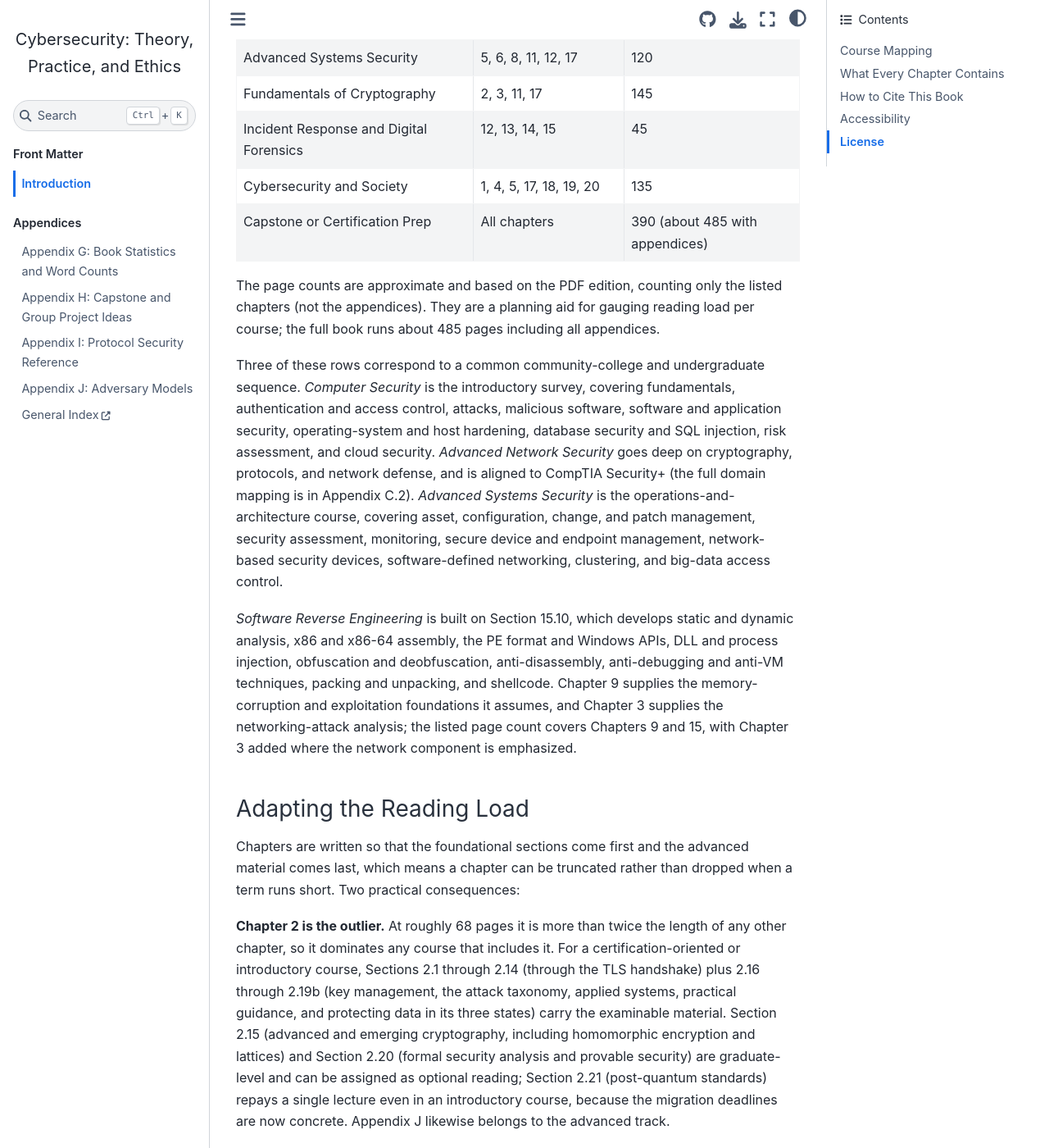
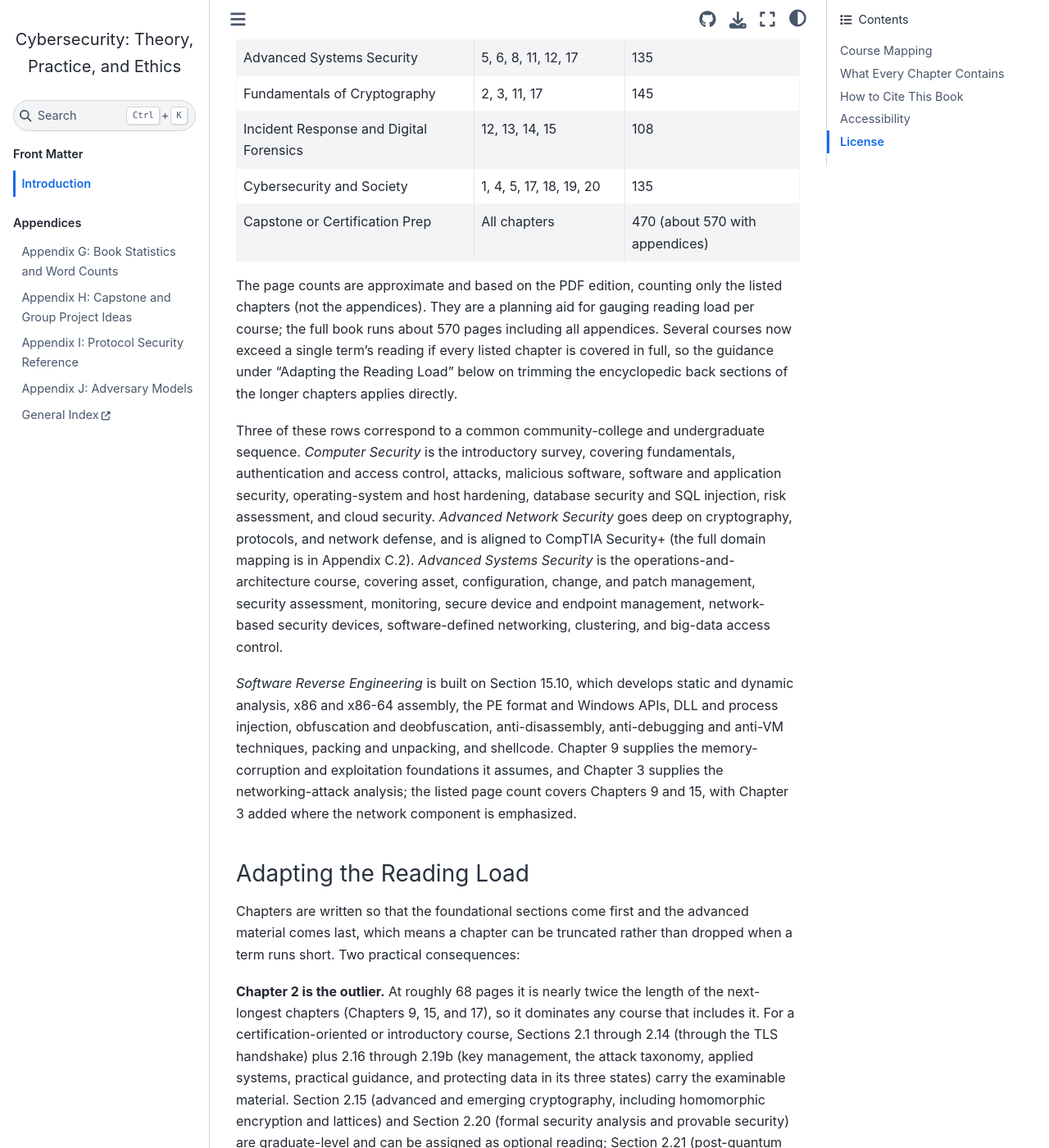
Before and after one commit to devharsh/cybersec-textbook, a Jupyter Book: the page built from chapters/00_intro/introduction.md, in a window 1280 px wide and 1400 px high, scrolled down 948 px. Shown: the whole window at 82% size. Built offline with Jupyter Book 1.0.4 settings and Sphinx 7.4.7 and the Sphinx Book theme 1.1.4, drawn with Linux system fonts in a browser that asks for light colours; pages that are not in the unit, such as notebooks, are missing from menus; some of the changed text lies outside the part shown.

Commit message:
Expand Ch9/12/13/14/15 to reach 100-120 pages per course (IR and SRE)
Deepen the two shared-chapter courses to a full-semester reading load:

Software Reverse Engineering (Ch9, 15, +3): 32 -> 100 pages
- Ch9: machine model (registers/stack/calling conventions), GDB debugger
  session, ROP worked end to end, glibc heap internals, mitigation bypass
  (info leaks, canary), Windows SEH overwrite, patch diffing / n-day,
  symbolic execution, bug-class field guide, shellcode + Metasploit
- Ch15: reading x86-64 disassembly, Windows internals, obfuscation/
  deobfuscation worked, dynamic-analysis session, script/.NET malware,
  Linux/ELF malware, config extraction at scale, WannaCry case study,
  anti-analysis catalog, YARA cookbook, analysis lab, analysis report

Incident Response and Digital Forensics (Ch12, 13, 14, 15): 45 -> 108 pages
- Ch12: packet analysis for detection, detection-engineering lifecycle,
  Snort/YARA/Sigma, SIEM correlation, NSM, threat hunting, mini pipeline
- Ch13: Sleuth Kit disk-forensics walkthrough, registry forensics in depth,
  imaging/carving, Volatility, timelines, Windows artifacts, triage lab
- Ch14: annotated incident report, containment under uncertainty, playbooks,
  tabletop/purple team, cloud/OT IR, metrics, breach-notification reference

Every new section includes worked examples, code, exercises, and answer keys.
Refresh the introduction Course Mapping page counts to match the rebuilt PDF.

```diff
--- a/chapters/00_intro/introduction.md
+++ b/chapters/00_intro/introduction.md
@@ -18,20 +18,22 @@
 | Course | Recommended Chapters | Approx. Pages |
 |---|---|---|
 | Introduction to IT Security | 1, 2, 3, 4, 5, 19 | 180 |
-| Computer Security (survey) | 1, 4, 5, 9, 10, 11, 12, 15, 17 | 165 |
-| Ethical Hacking | 1, 6, 7, 8, 9, 10, 16 | 120 |
-| Software Reverse Engineering | 9, 15 (+ 3) | 32 |
-| Computer and Network Security | 2, 3, 5, 11, 12, 17 | 180 |
-| Advanced Network Security (Security+ aligned) | 1, 2, 3, 11, 12, 15, 19 | 180 |
-| Advanced Systems Security | 5, 6, 8, 11, 12, 17 | 120 |
+| Computer Security (survey) | 1, 4, 5, 9, 10, 11, 12, 15, 17 | 220 |
+| Ethical Hacking | 1, 6, 7, 8, 9, 10, 16 | 140 |
+| Software Reverse Engineering | 9, 15 (+ 3) | 100 |
+| Computer and Network Security | 2, 3, 5, 11, 12, 17 | 195 |
+| Advanced Network Security (Security+ aligned) | 1, 2, 3, 11, 12, 15, 19 | 215 |
+| Advanced Systems Security | 5, 6, 8, 11, 12, 17 | 135 |
 | Fundamentals of Cryptography | 2, 3, 11, 17 | 145 |
-| Incident Response and Digital Forensics | 12, 13, 14, 15 | 45 |
+| Incident Response and Digital Forensics | 12, 13, 14, 15 | 108 |
 | Cybersecurity and Society | 1, 4, 5, 17, 18, 19, 20 | 135 |
-| Capstone or Certification Prep | All chapters | 390 (about 485 with appendices) |
+| Capstone or Certification Prep | All chapters | 470 (about 570 with appendices) |
 
 The page counts are approximate and based on the PDF edition, counting only the listed chapters (not the
-appendices). They are a planning aid for gauging reading load per course; the full book runs about 485 pages
-including all appendices.
+appendices). They are a planning aid for gauging reading load per course; the full book runs about 570 pages
+including all appendices. Several courses now exceed a single term's reading if every listed chapter is covered
+in full, so the guidance under "Adapting the Reading Load" below on trimming the encyclopedic back sections of
+the longer chapters applies directly.
 
 Three of these rows correspond to a common community-college and undergraduate sequence. *Computer Security*
 is the introductory survey, covering fundamentals, authentication and access control, attacks, malicious
@@ -55,8 +57,8 @@
 Chapters are written so that the foundational sections come first and the advanced material comes last, which
 means a chapter can be truncated rather than dropped when a term runs short. Two practical consequences:
 
-**Chapter 2 is the outlier.** At roughly 68 pages it is more than twice the length of any other chapter, so it
-dominates any course that includes it. For a certification-oriented or introductory course, Sections 2.1
+**Chapter 2 is the outlier.** At roughly 68 pages it is nearly twice the length of the next-longest chapters
+(Chapters 9, 15, and 17), so it dominates any course that includes it. For a certification-oriented or introductory course, Sections 2.1
 through 2.14 (through the TLS handshake) plus 2.16 through 2.19b (key management, the attack taxonomy, applied
 systems, practical guidance, and protecting data in its three states) carry the examinable material. Section
 2.15 (advanced and emerging cryptography, including homomorphic encryption and lattices) and Section 2.20
```
Also changed, not shown: chapters/appendix_g/appendix_g.md (+47 -11 lines), intro.md (+1 -1 lines), 5 other files.
